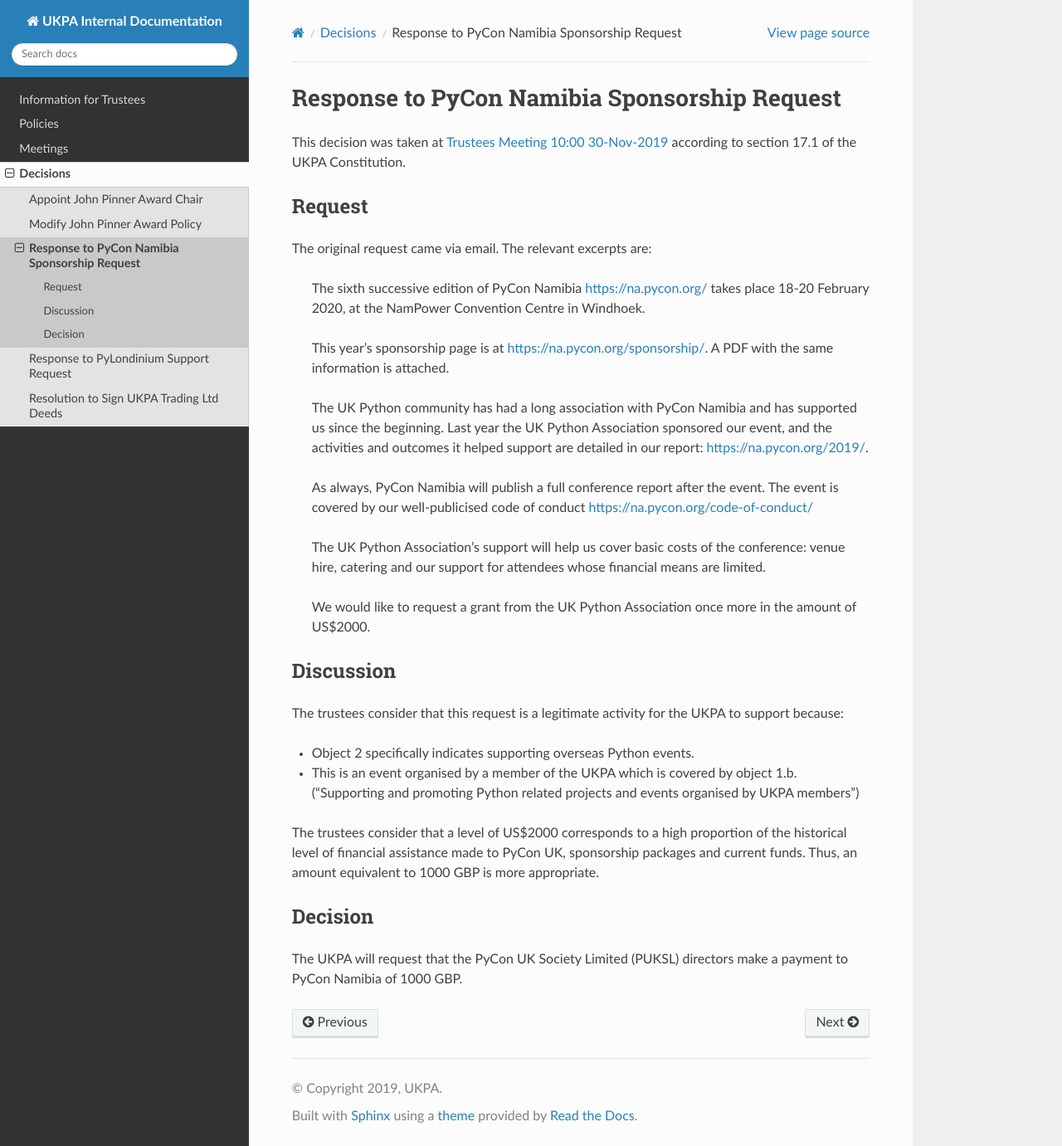
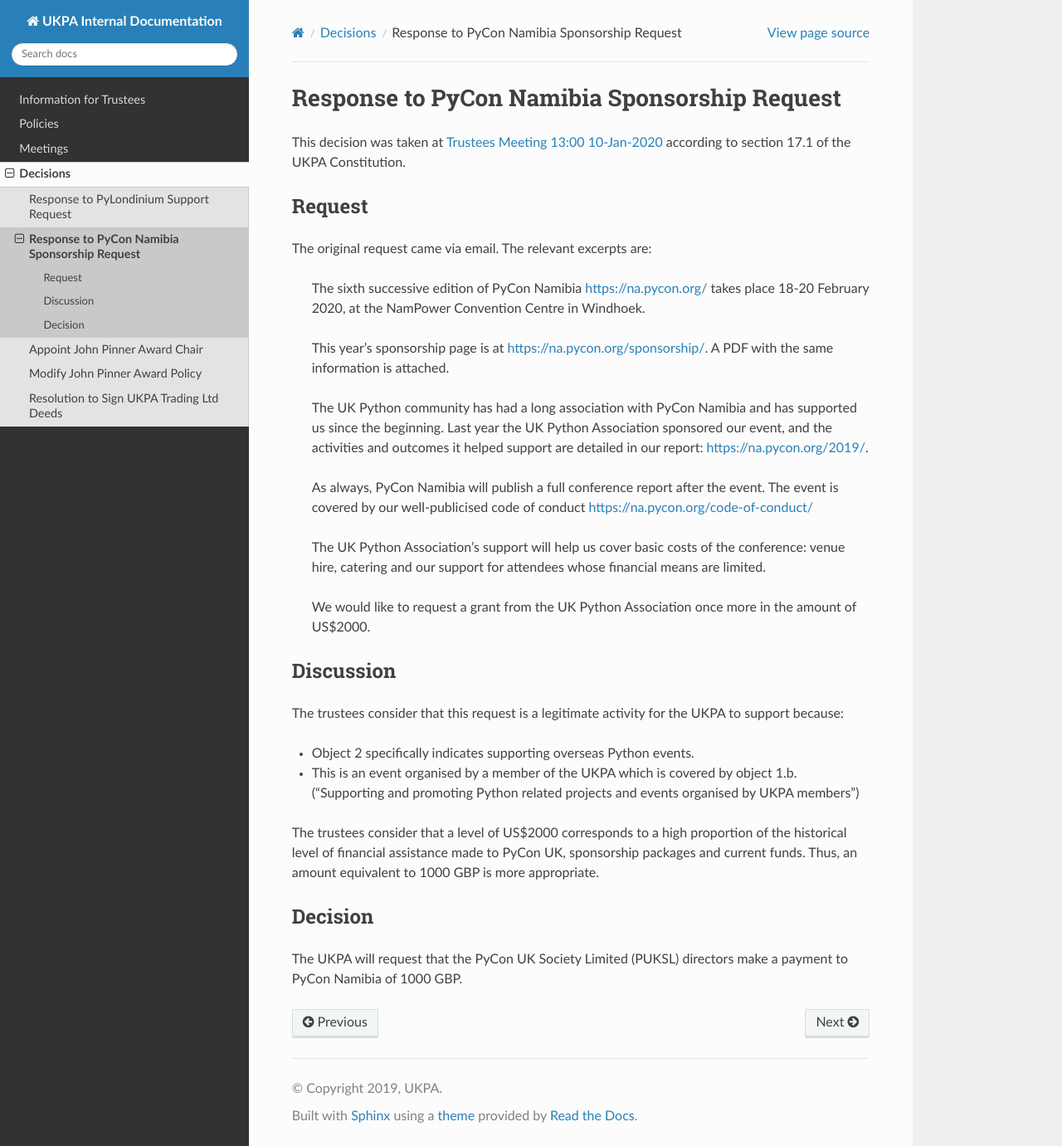
Before and after one commit to UKPythonAssociation/ukpa-internaldocs, a Sphinx documentation site: the page built from source/decisions/2020-01-10-pyconna2020.rst, in a window 1280 px wide and 1381 px high. Shown: the whole window at 83% size. Built offline with Sphinx 7.4.7 and the Read the Docs theme 2.0.0, drawn with Linux system fonts in a browser that asks for light colours.

Commit message:
Rename decisions to incorporate date for better sorting
Also fixes incorrectly-recorded PyCon NA decision date

```diff
--- a/source/decisions/pyconna2020.rst
+++ b/source/decisions/2020-01-10-pyconna2020.rst
@@ -1,7 +1,7 @@
 Response to PyCon Namibia Sponsorship Request
 =============================================
 
-This decision was taken at :doc:`../meetings/trustees/2019-11-30` according to section
+This decision was taken at :doc:`../meetings/trustees/2020-01-10` according to section
 17.1 of the UKPA Constitution.
 
 Request
--- a/source/meetings/trustees/2019-11-30.rst
+++ b/source/meetings/trustees/2019-11-30.rst
@@ -14,7 +14,7 @@
 Decisions
 ---------
 
-- :doc:`../../decisions/pylondinium`
+- :doc:`../../decisions/2019-11-30-pylondinium`
 - Creation of :doc:`../../policies/expenses-policy`
 - Creation of :doc:`../../policies/pyconuk-financial-assistance-policy`
 - Creation of :doc:`../../policies/john-pinner-award-policy`
--- a/source/meetings/trustees/2020-01-10.rst
+++ b/source/meetings/trustees/2020-01-10.rst
@@ -15,4 +15,4 @@
 Decisions
 ---------
 
-- :doc:`../../decisions/pyconna2020`
+- :doc:`../../decisions/2020-01-10-pyconna2020`
```
Also changed, not shown: source/decisions/2019-11-30-pylondinium.rst (renamed from source/decisions/pylondinium.rst).
